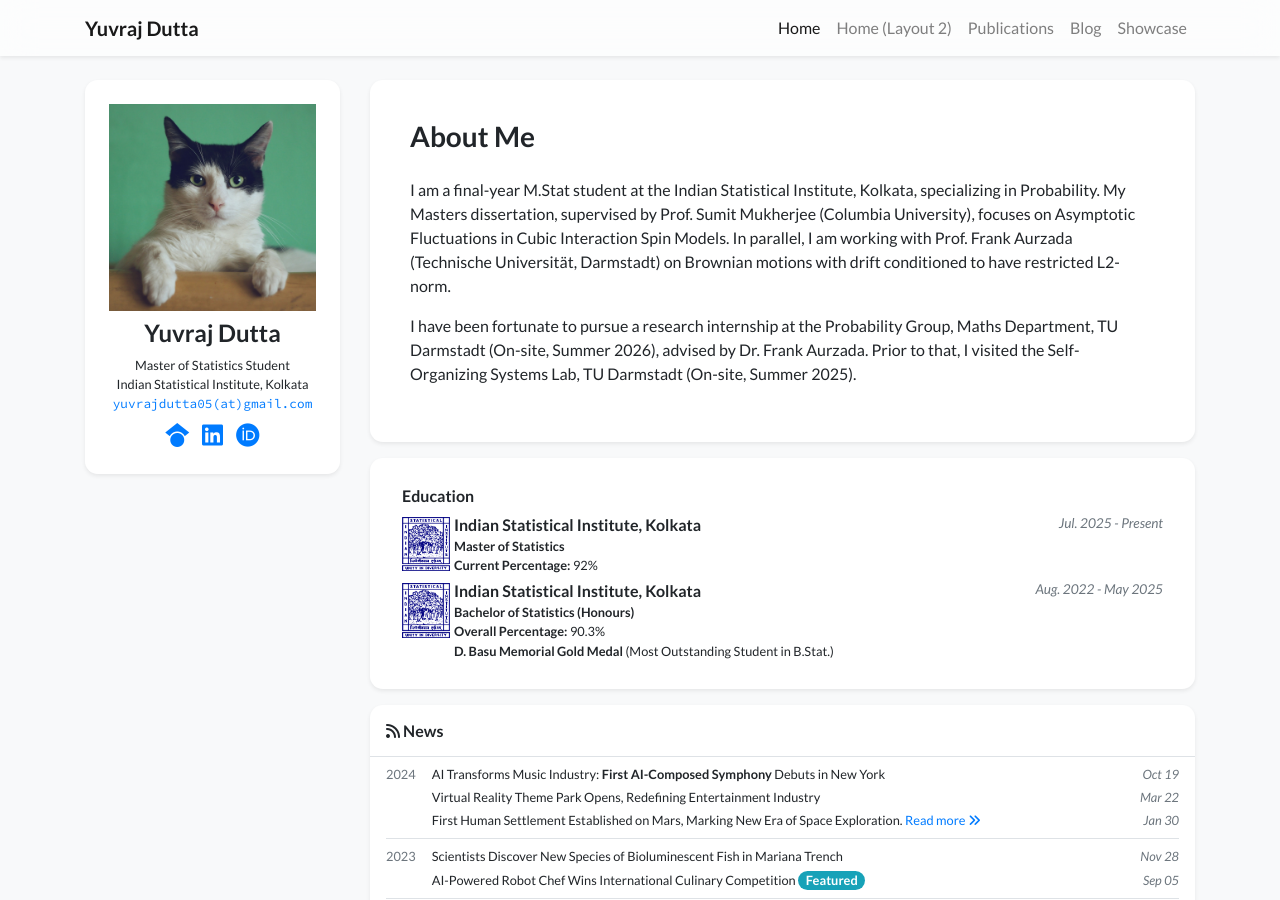
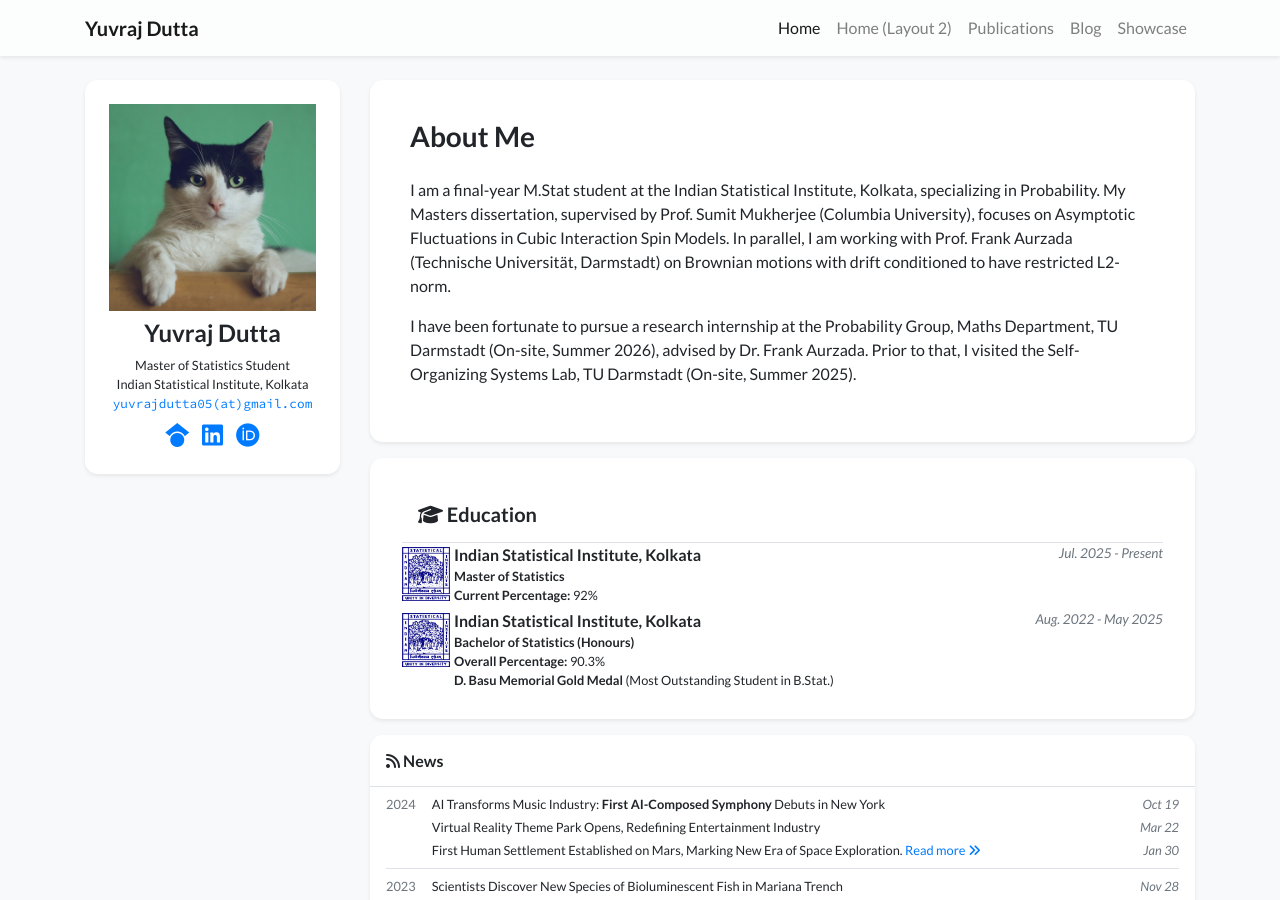
Before and after one commit to yuvrajdutta05/academic-homepage-test, a Jekyll site: the page built from index.html, in a window 1280 px wide and 900 px high. Built offline with Jekyll 4.4.1, drawn with Linux system fonts in a browser that asks for light colours; nearby versions of some CDN libraries; a style sheet for code colours, icons or effects is not loaded.

Commit message:
Update profile again

```diff
--- a/_includes/widgets/experience_card.html
+++ b/_includes/widgets/experience_card.html
@@ -6,7 +6,9 @@
                     {% if site.data.profile.education %}
                     <div class="col-lg-12">
                         <div class="mx-2 my-1">
-                            <h6>Education</h6>
+                            <h5 class="p-3 mb-0 border-bottom border-gray">
+                                <i class="fas fa-graduation-cap"></i> Education
+                            </h5>
                             <ul class="list-unstyled mb-1">
                                 {% for item in site.data.profile.education %}
                                 <li class="media mb-1">
```
